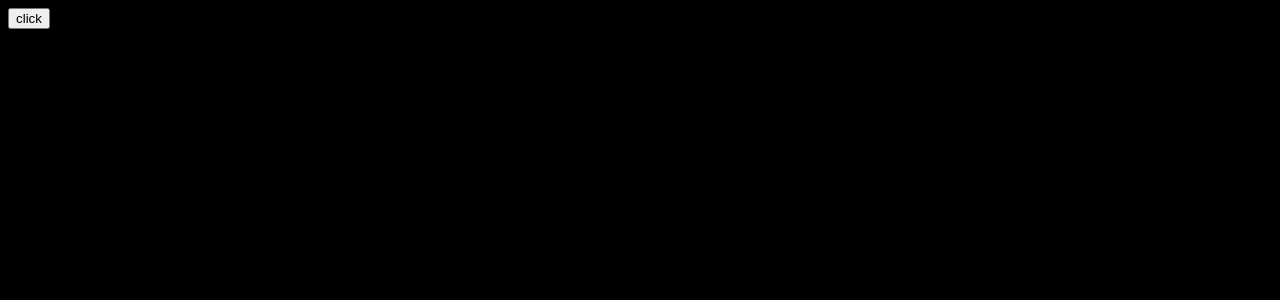
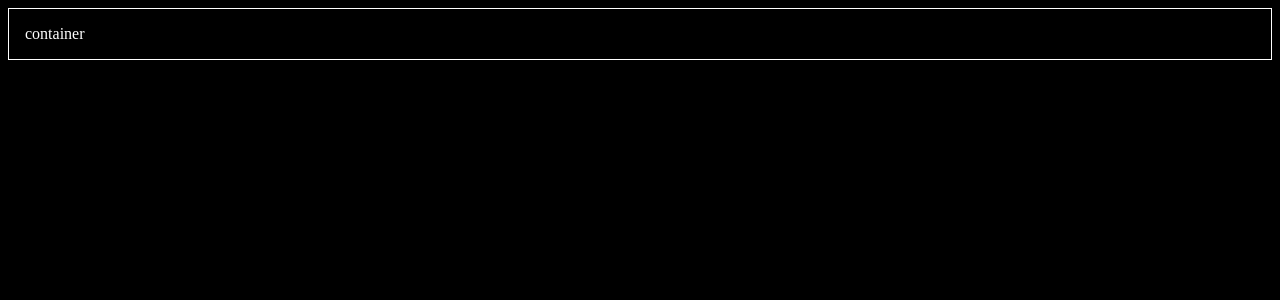
Before and after one commit to palakbanik/learn-react-with-ts, a React (Vite) app: page / in a window 1280 px wide. Shown: the top 300 px of the page. Built offline with nearby package versions, Linux system fonts and the light colour scheme.

Commit message:
add container file for learn, how to use style props

```diff
--- a/src/App.tsx
+++ b/src/App.tsx
@@ -6,6 +6,7 @@
 // import Oscar from "./components/Oscar";
 
 import Buttons from "./components/Buttons";
+import Container from "./components/Container";
 
 export default function App() {
   //   const personName = {
@@ -40,11 +41,13 @@ export default function App() {
           <Heading>Oscar goes to leonardo dispario!</Heading>
         </Oscar> */}
 
-        <Buttons
+        {/* <Buttons
           handleClick={(event, id) => {
             console.log("Button Clicked", event, id);
           }}
-        />
+        /> */}
+
+        <Container style={{ border: "1px solid white", padding: "1rem" }} />
       </div>
     </>
   );
--- /dev/null
+++ b/src/components/Container.tsx
@@ -0,0 +1,12 @@
+import React from "react";
+type ContainerProps = {
+  style: React.CSSProperties;
+};
+
+export default function Container(props: ContainerProps) {
+  return (
+    <div>
+      <div style={props.style}>container</div>
+    </div>
+  );
+}
```
